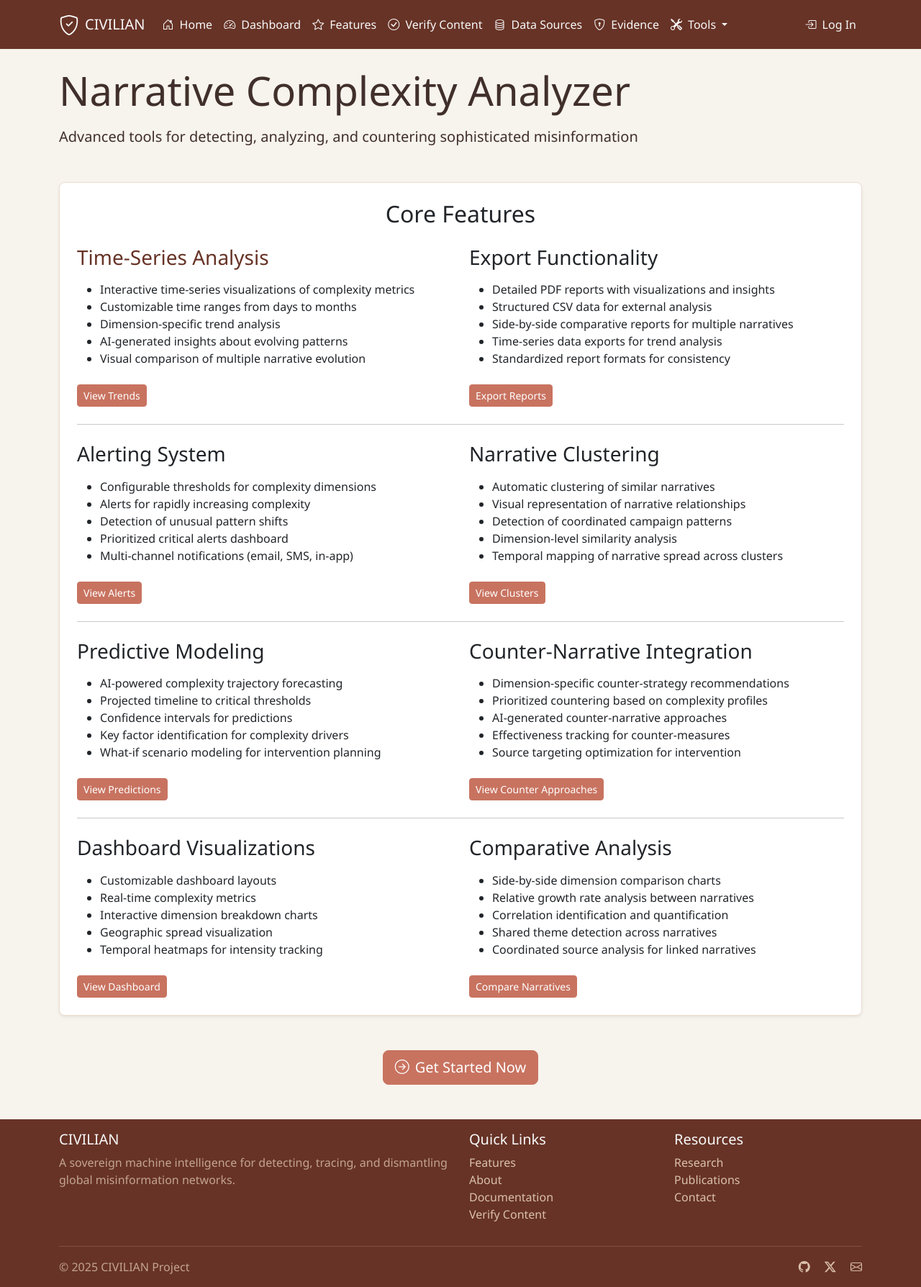
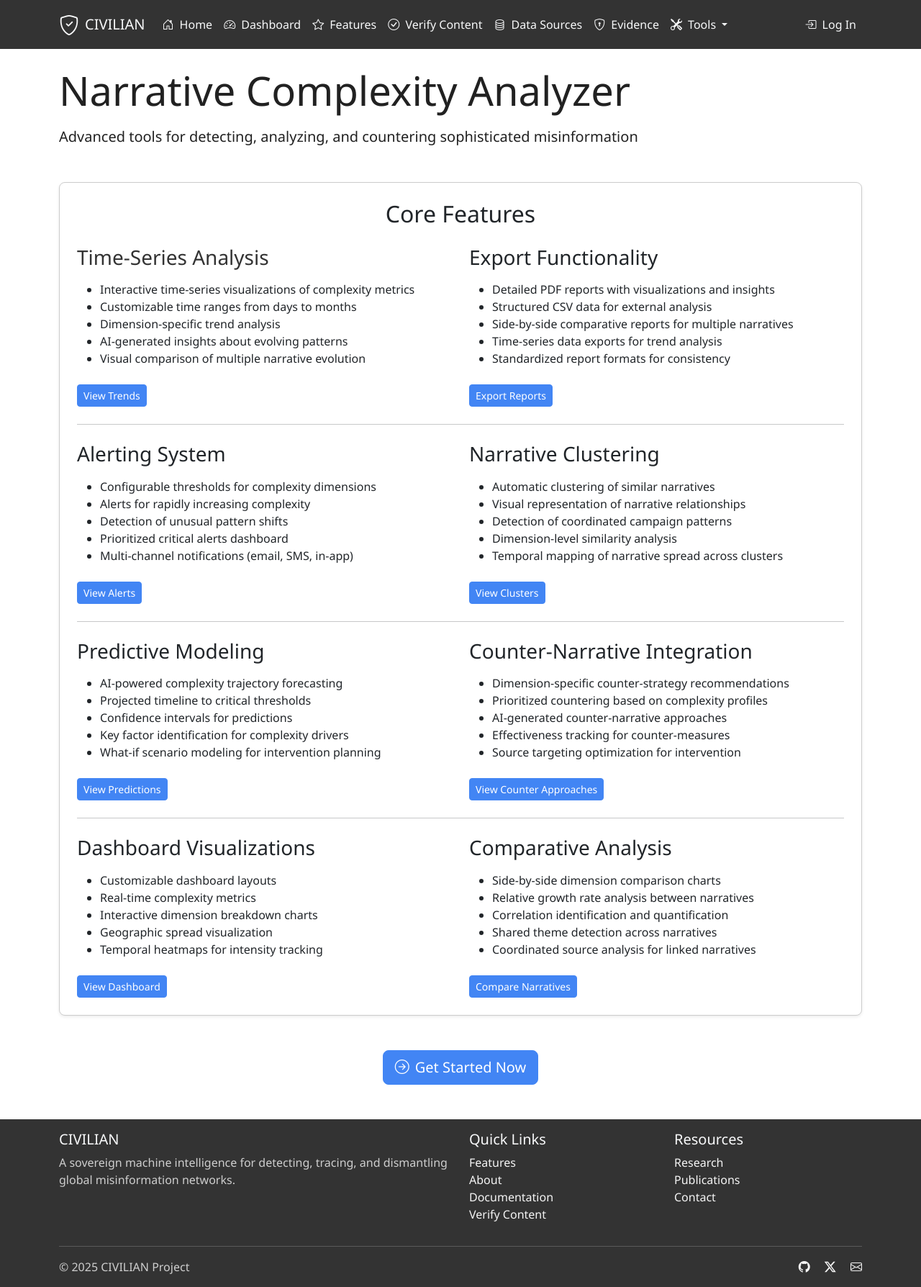
Before and after one commit to Ideklolhehe/MisinfoTracker101, a Flask app: page /complexity/features in a window 1280 px wide. Shown: the whole page at 72% size. Run offline with Flask 3, Linux system fonts and the light colour scheme; data that the repository does not hold is empty; parts of the project's set-up code (start-up, migrations or seed data) failed here and were passed over.

Commit message:
Update the site's overall look and feel with a more approachable design
Refactors base.html to simplify the color palette and adjust box-shadows.

Replit-Commit-Author: Agent
Replit-Commit-Session-Id: caa5592c-76f1-4140-bf92-8ee2864d879c
Replit-Commit-Screenshot-Url: https://storage.googleapis.com/screenshot-production-us-central1/de1038ba-ecc6-46a3-a233-c6347cc5bc06/5e241a09-f142-44a5-9901-5fdfa6dcd305.jpg

```diff
--- a/templates/base.html
+++ b/templates/base.html
@@ -43,8 +43,8 @@
         }
 
         .btn-secondary:hover {
-            background-color: #94623B;
-            border-color: #94623B;
+            background-color: #2E7D49;
+            border-color: #2E7D49;
         }
 
         /* Card styling */
@@ -94,32 +94,32 @@
 
         .stat-card:hover {
             transform: translateY(-5px);
-            box-shadow: 0 10px 20px rgba(101, 67, 33, 0.1);
+            box-shadow: 0 10px 20px rgba(0, 0, 0, 0.1);
         }
 
-        /* Sedona Warmth Color Palette */
+        /* Simple Color Palette */
         :root {
             /* Primary colors */
-            --primary-dark: #673326;    /* Dark brown */
-            --primary-medium: #C87360;  /* Terracotta */
+            --primary-dark: #333333;    /* Dark gray */
+            --primary-medium: #4285F4;  /* Blue */
 
             /* Neutral colors */
-            --neutral-light: #DAC1AC;   /* Light beige */
-            --neutral-medium: #EFE6D9;  /* Cream */
-            --neutral-background: #F7F3ED;  /* Off-white */
-            --neutral-border: #EEDED0;  /* Light cream */
+            --neutral-light: #F5F5F5;   /* Light gray */
+            --neutral-medium: #E0E0E0;  /* Medium gray */
+            --neutral-background: #FFFFFF;  /* White */
+            --neutral-border: #CCCCCC;  /* Light gray border */
 
             /* Accent colors */
-            --accent-color: #B37F56;    /* Caramel */
-            --text-color: #402F2A;      /* Dark brown text */
+            --accent-color: #34A853;    /* Green */
+            --text-color: #212121;      /* Dark gray text */
 
             /* Bootstrap overrides */
             --bs-primary: var(--primary-medium);
             --bs-secondary: var(--accent-color);
-            --bs-success: #8A7A5F;      /* Olive brown */
-            --bs-info: #9FB7C2;         /* Dusty blue */
-            --bs-warning: #D9A05B;      /* Golden */
-            --bs-danger: #A35449;       /* Rust */
+            --bs-success: #34A853;      /* Green */
+            --bs-info: #4285F4;         /* Blue */
+            --bs-warning: #FBBC05;      /* Yellow */
+            --bs-danger: #EA4335;       /* Red */
 
             /* For CIVILIAN */
             --civilian-primary: var(--primary-medium);
--- a/templates/complexity/features.html
+++ b/templates/complexity/features.html
@@ -80,7 +80,7 @@
         padding: 3rem 2rem;
         border-radius: 0.5rem;
         margin-bottom: 3rem;
-        box-shadow: 0 10px 20px rgba(101, 67, 33, 0.1);
+        box-shadow: 0 10px 20px rgba(0, 0, 0, 0.1);
         border: 1px solid var(--neutral-border);
         text-align: center;
         color: white;
```
